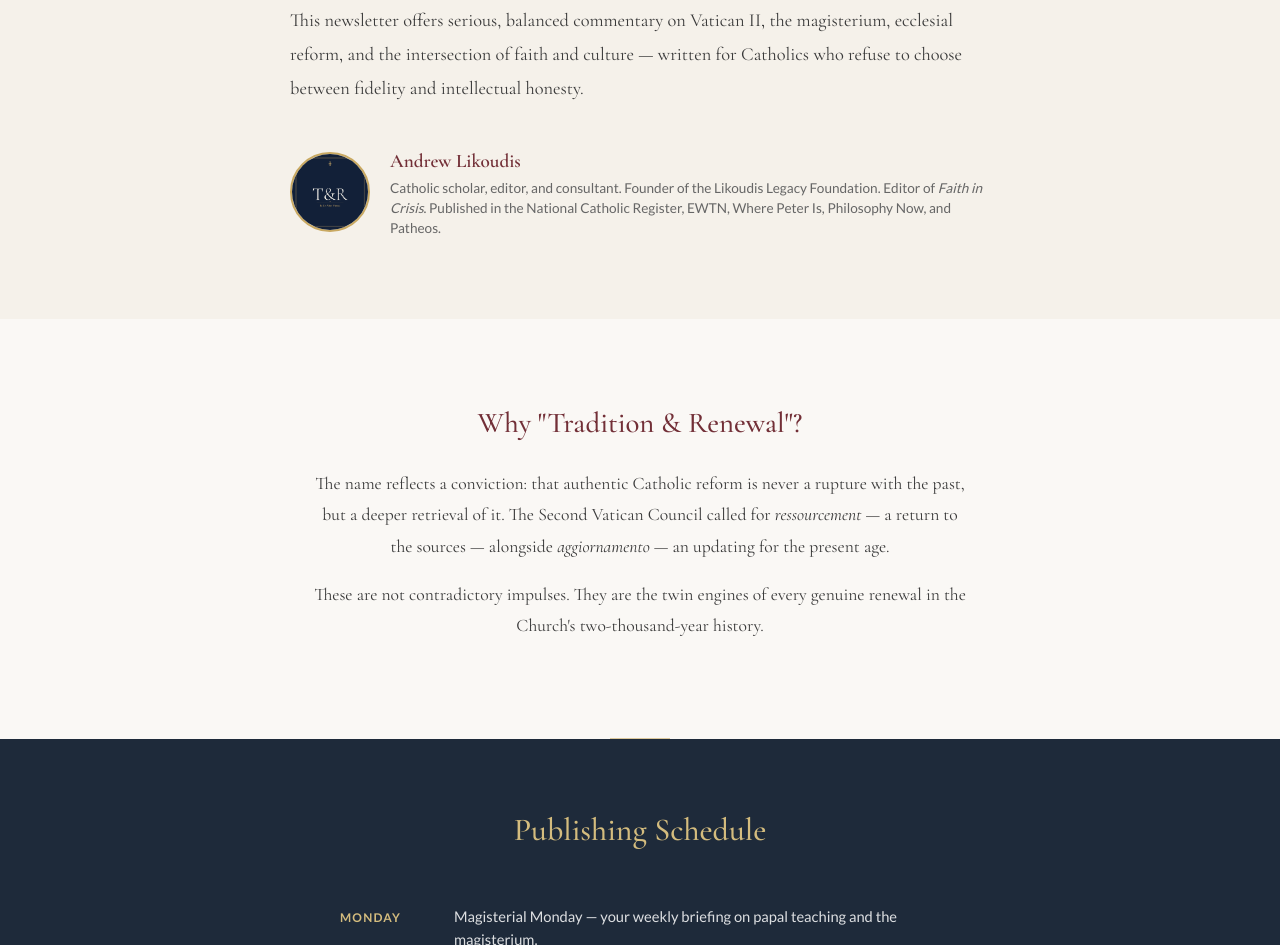
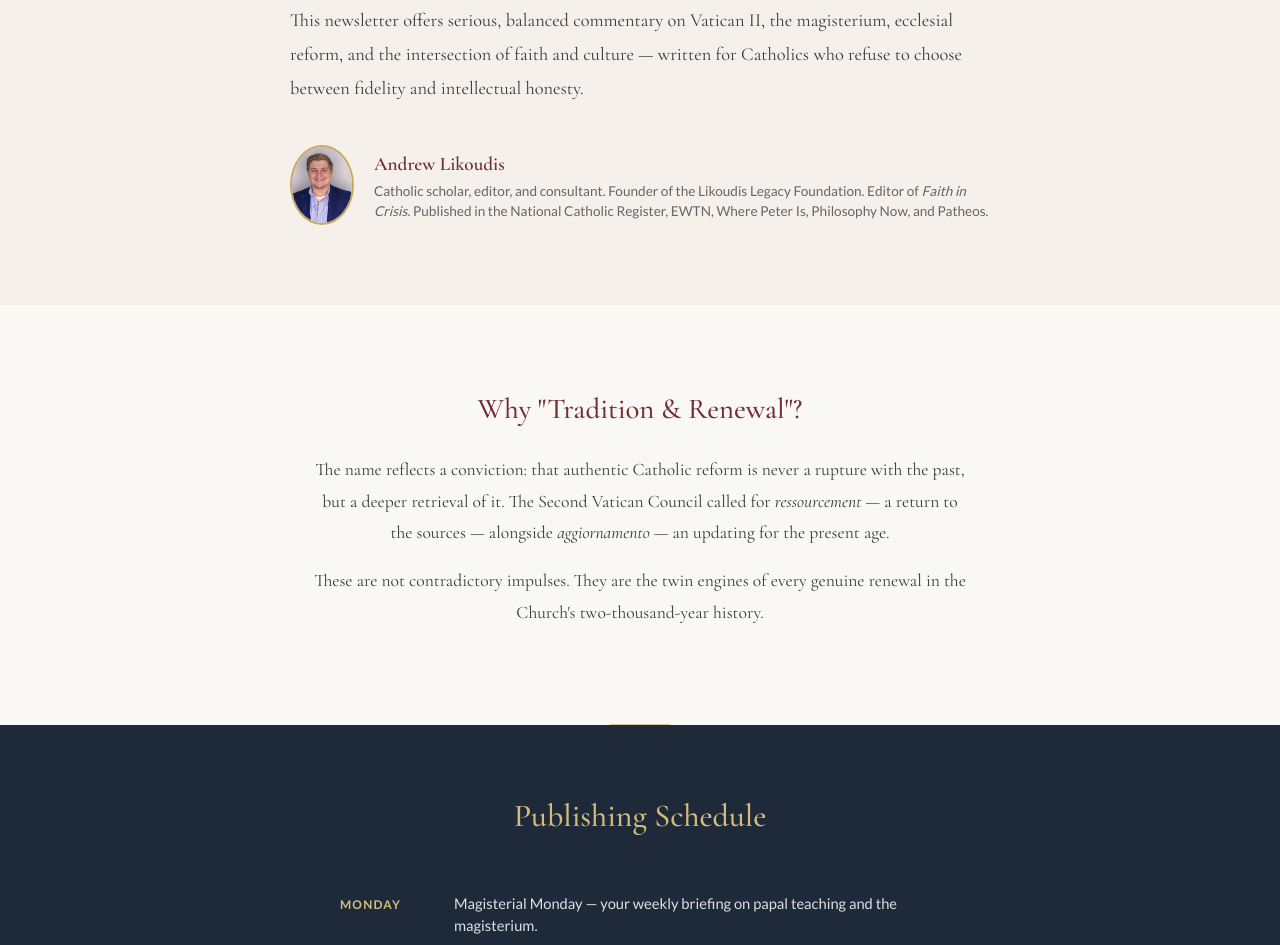
Before and after one commit to liquid1188/tradition-renewal, a plain HTML site: page index.html in a window 1280 px wide. Shown: the part 2923-3868 px from the top of the page. Drawn offline with nearby package versions, Linux system fonts and the light colour scheme.

Commit message:
Use real headshot for author photo

```diff
--- a/index.html
+++ b/index.html
@@ -468,7 +468,7 @@
             <p>This newsletter offers serious, balanced commentary on Vatican II, the magisterium, ecclesial reform, and the intersection of faith and culture — written for Catholics who refuse to choose between fidelity and intellectual honesty.</p>
         </div>
         <div class="about-author">
-            <img src="avatar_860x860.png" alt="Andrew Likoudis" class="about-avatar" loading="lazy">
+            <img src="headshot.jpg" alt="Andrew Likoudis" class="about-avatar" loading="lazy">
             <div class="about-author-info">
                 <h3>Andrew Likoudis</h3>
                 <p>Catholic scholar, editor, and consultant. Founder of the Likoudis Legacy Foundation. Editor of <em>Faith in Crisis</em>. Published in the National Catholic Register, EWTN, Where Peter Is, Philosophy Now, and Patheos.</p>
```
